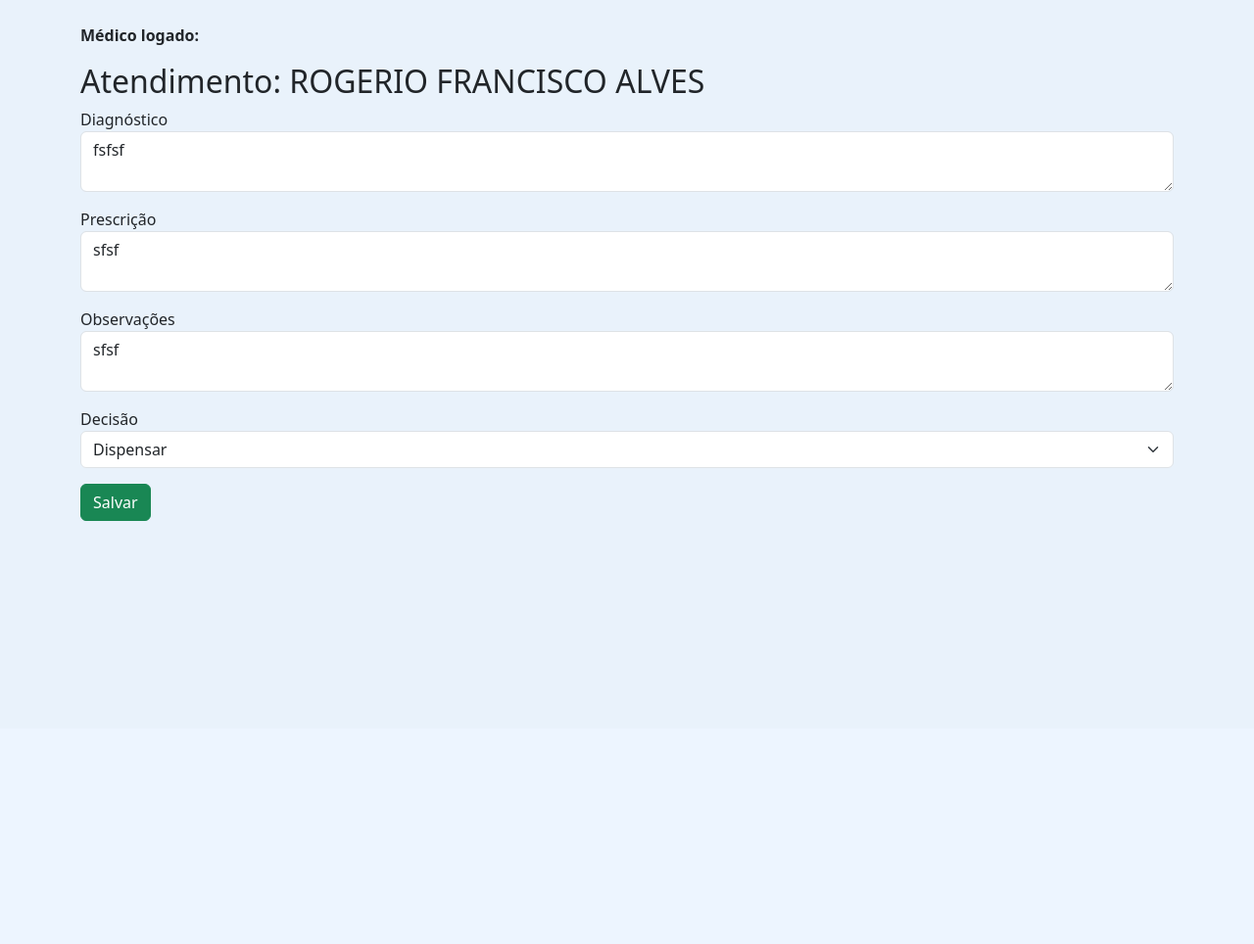
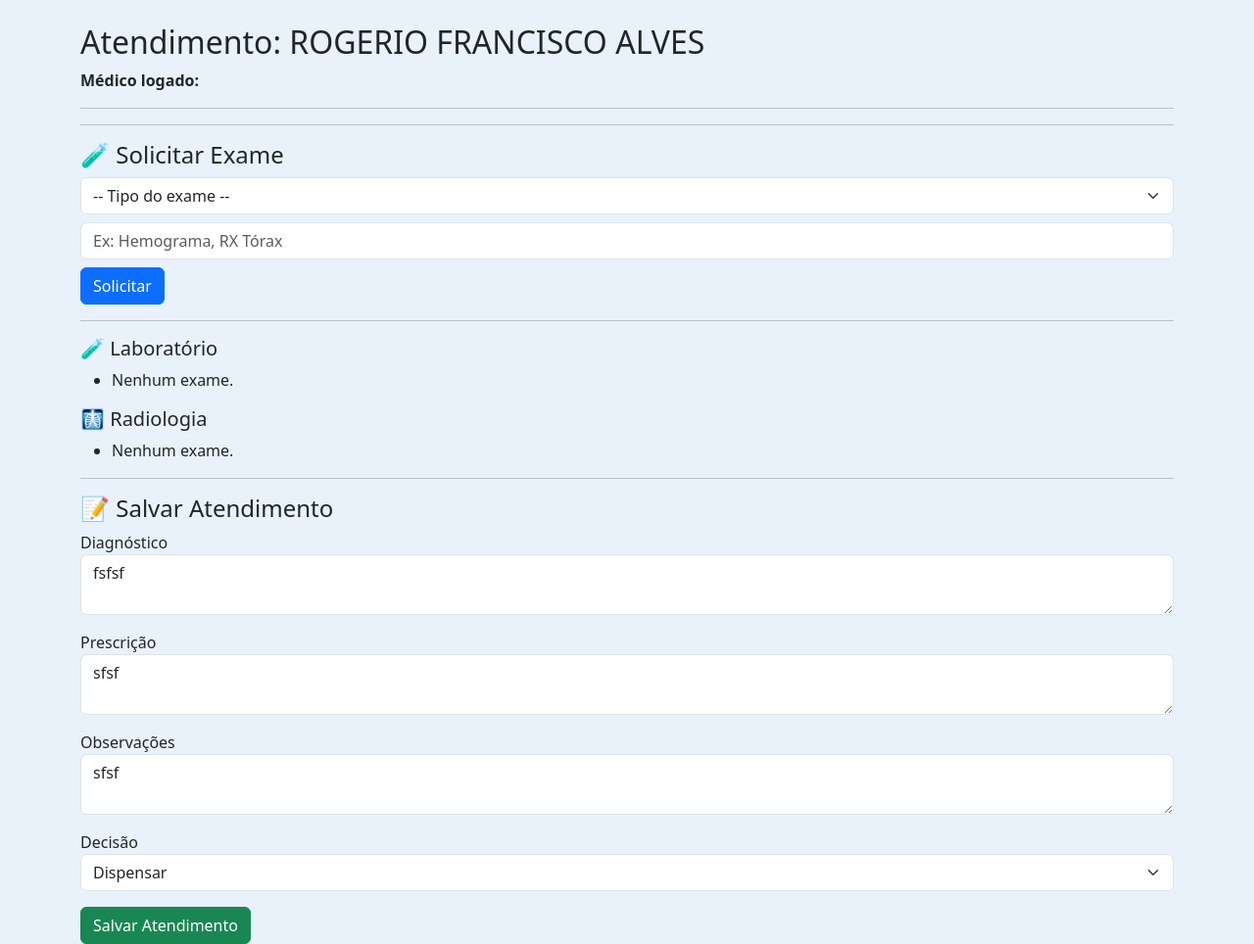
Before and after one commit to rfalves-wq/saude, a Django app: page /medico/editar/1/ in a window 1280 px wide. Shown: the part 56-1020 px from the top of the page at 98% size. Before the commit the page ends 588 px from the top, so only its background shows below. Run offline with Django 5.2, Linux system fonts and the light colour scheme; a user stored in the database is signed in; data comes from the database, SQL or seed files in the repository; both versions use the stored data as it was after the commit; some libraries are stand-ins or nearby versions.

Commit message:
exames pelo medico

```diff
--- a/medico/admin.py
+++ b/medico/admin.py
@@ -24,3 +24,7 @@ class AtendimentoAdmin(admin.ModelAdmin):
     ordering = ('-data_atendimento',)
 
     readonly_fields = ('data_atendimento',)
+
+    from .models import Exame
+
+    admin.site.register(Exame)
--- a/medico/models.py
+++ b/medico/models.py
@@ -80,3 +80,39 @@ class Atendimento(models.Model):
 
     def __str__(self):
         return f"{self.paciente.nome} - {self.data_atendimento.strftime('%d/%m/%Y %H:%M')}"
+class Exame(models.Model):
+
+    TIPO_CHOICES = [
+        ("laboratorio", "Laboratório"),
+        ("radiologia", "Radiologia"),
+    ]
+
+    atendimento = models.ForeignKey(
+        "Atendimento",
+        on_delete=models.CASCADE,
+        related_name="exames"
+    )
+
+    tipo = models.CharField(
+        max_length=20,
+        choices=TIPO_CHOICES,
+        default="laboratorio"
+    )
+
+    nome = models.CharField(max_length=150)
+
+    status = models.CharField(
+        max_length=20,
+        choices=[
+            ("solicitado", "Solicitado"),
+            ("pronto", "Pronto"),
+        ],
+        default="solicitado"
+    )
+
+    resultado = models.TextField(blank=True, null=True)
+
+    data_solicitacao = models.DateTimeField(auto_now_add=True)
+
+    def __str__(self):
+        return f"{self.nome} - {self.get_tipo_display()}"
--- a/medico/templates/medico/atendimento.html
+++ b/medico/templates/medico/atendimento.html
@@ -1,9 +1,10 @@
 {% extends 'usuarios/base.html' %}
 {% block content %}
 
+<h2>Atendimento: {{ atendimento.paciente.nome }}</h2>
 <p><strong>Médico logado:</strong> {{ request.user.get_full_name }}</p>
 
-<h2>Atendimento: {{ atendimento.paciente.nome }}</h2>
+<hr>
 
 {% if medicacoes_dia %}
 <div class="alert alert-info">
@@ -16,8 +17,58 @@
 </div>
 {% endif %}
 
-<form method="post">
+<hr>
+
+<h4>🧪 Solicitar Exame</h4>
+<form method="POST">
     {% csrf_token %}
+    <input type="hidden" name="acao" value="novo_exame">
+
+    <select name="tipo_exame" class="form-select mb-2" required>
+        <option value="">-- Tipo do exame --</option>
+        <option value="laboratorio">Laboratório</option>
+        <option value="radiologia">Radiologia</option>
+    </select>
+
+    <input type="text"
+           name="nome_exame"
+           placeholder="Ex: Hemograma, RX Tórax"
+           class="form-control mb-2"
+           required>
+
+    <button type="submit" class="btn btn-primary">Solicitar</button>
+</form>
+
+<hr>
+
+<h5>🧪 Laboratório</h5>
+<ul>
+    {% for exame in exames %}
+        {% if exame.tipo == "laboratorio" %}
+            <li>{{ exame.nome }} - <strong>{{ exame.status }}</strong></li>
+        {% endif %}
+    {% empty %}
+        <li>Nenhum exame.</li>
+    {% endfor %}
+</ul>
+
+<h5>🩻 Radiologia</h5>
+<ul>
+    {% for exame in exames %}
+        {% if exame.tipo == "radiologia" %}
+            <li>{{ exame.nome }} - <strong>{{ exame.status }}</strong></li>
+        {% endif %}
+    {% empty %}
+        <li>Nenhum exame.</li>
+    {% endfor %}
+</ul>
+
+<hr>
+
+<h4>📝 Salvar Atendimento</h4>
+<form method="POST">
+    {% csrf_token %}
+    <input type="hidden" name="acao" value="salvar_atendimento">
 
     <div class="mb-3">
         <label>Diagnóstico</label>
@@ -38,25 +89,13 @@
         <label>Decisão</label>
         <select name="decisao" class="form-select" required>
             <option value="">-- Selecione --</option>
-
-            <option value="dispensar"
-                {% if atendimento.decisao == "dispensar" %}selected{% endif %}>
-                Dispensar
-            </option>
-
-            <option value="medicacao"
-                {% if atendimento.decisao == "medicacao" %}selected{% endif %}>
-                Medicação
-            </option>
-
-            <option value="internacao"
-                {% if atendimento.decisao == "internacao" %}selected{% endif %}>
-                Internação
-            </option>
+            <option value="dispensar" {% if atendimento.decisao == "dispensar" %}selected{% endif %}>Dispensar</option>
+            <option value="medicacao" {% if atendimento.decisao == "medicacao" %}selected{% endif %}>Medicação</option>
+            <option value="internacao" {% if atendimento.decisao == "internacao" %}selected{% endif %}>Internação</option>
         </select>
     </div>
 
-    <button type="submit" class="btn btn-success">Salvar</button>
+    <button type="submit" class="btn btn-success">Salvar Atendimento</button>
 </form>
 
 {% endblock %}
--- a/medico/views.py
+++ b/medico/views.py
@@ -7,7 +7,7 @@ from django.db import transaction
 from .models import Atendimento
 from triagem.models import Triagem
 
-
+from .models import Atendimento, Exame
 # ==============================
 # DASHBOARD MÉDICO
 # ==============================
@@ -127,36 +127,59 @@ def editar_atendimento(request, atendimento_id):
         if a.prescricao and a.prescricao.strip()
     ]
 
+    exames = atendimento.exames.all()
+
     if request.method == "POST":
-        decisao = request.POST.get("decisao")
+        acao = request.POST.get("acao")
 
-        atendimento.decisao = decisao
-        atendimento.diagnostico = request.POST.get("diagnostico")
-        atendimento.prescricao = request.POST.get("prescricao")
-        atendimento.observacoes = request.POST.get("observacoes")
+        # ==========================
+        # 1️⃣ Solicitar novo exame
+        # ==========================
+        if acao == "novo_exame":
+            nome_exame = request.POST.get("nome_exame")
+            tipo_exame = request.POST.get("tipo_exame")
 
-        if decisao == "dispensar":
-            atendimento.finalizado = True
+            if nome_exame and tipo_exame:
+                Exame.objects.create(
+                    atendimento=atendimento,
+                    nome=nome_exame,
+                    tipo=tipo_exame
+                )
 
-        elif decisao == "medicacao":
-            atendimento.finalizado = False
-            atendimento.medicacao_aplicada = False
-            atendimento.tecnico_aplicou = None
-            atendimento.horario_medicacao = None
+            return redirect("editar_atendimento", atendimento.id)
 
-        elif decisao == "internacao":
-            atendimento.finalizado = False
+        # ==========================
+        # 2️⃣ Salvar atendimento
+        # ==========================
+        elif acao == "salvar_atendimento":
+            decisao = request.POST.get("decisao")
+            if not decisao:
+                return redirect("editar_atendimento", atendimento.id)
 
-        atendimento.save()
-        return redirect("medico_dashboard")
+            atendimento.decisao = decisao
+            atendimento.diagnostico = request.POST.get("diagnostico")
+            atendimento.prescricao = request.POST.get("prescricao")
+            atendimento.observacoes = request.POST.get("observacoes")
+
+            if decisao == "dispensar":
+                atendimento.finalizado = True
+            elif decisao == "medicacao":
+                atendimento.finalizado = False
+                atendimento.medicacao_aplicada = False
+                atendimento.tecnico_aplicou = None
+                atendimento.horario_medicacao = None
+            elif decisao == "internacao":
+                atendimento.finalizado = False
+
+            atendimento.save()
+            return redirect("medico_dashboard")
 
     return render(request, "medico/atendimento.html", {
         "atendimento": atendimento,
         "medicacoes_dia": medicacoes_dia,
         "atendimentos_hoje": atendimentos_hoje,
+        "exames": exames,
     })
-
-
 # ==============================
 # DECIDIR ATENDIMENTO
 # ==============================
```
Also changed, not shown: tecnico/templates/tecnico/lancar_resultado.html (added, +20 -0 lines), db.sqlite3, medico/migrations/0008_exame.py (added), medico/migrations/0009_exame_tipo.py (added). Lines whose indentation alone changed are shown as unchanged.
